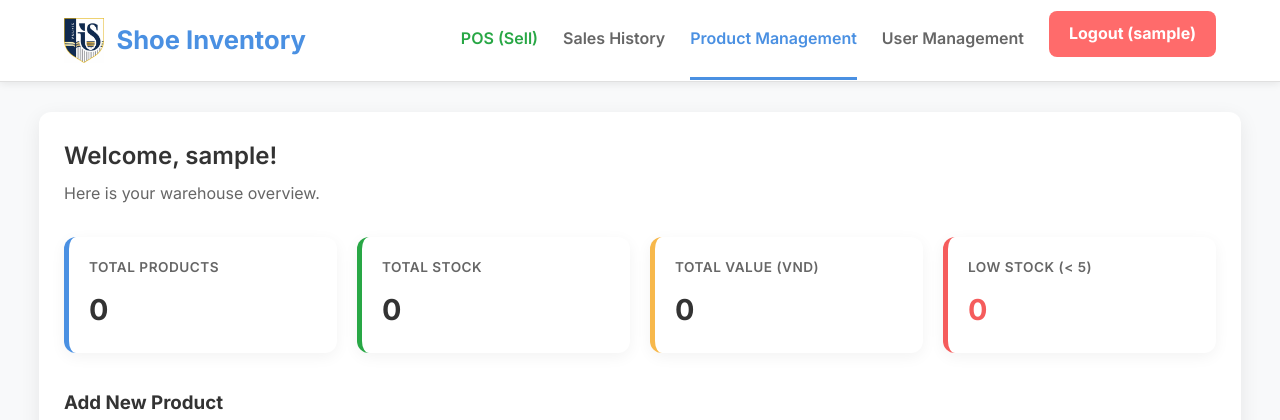
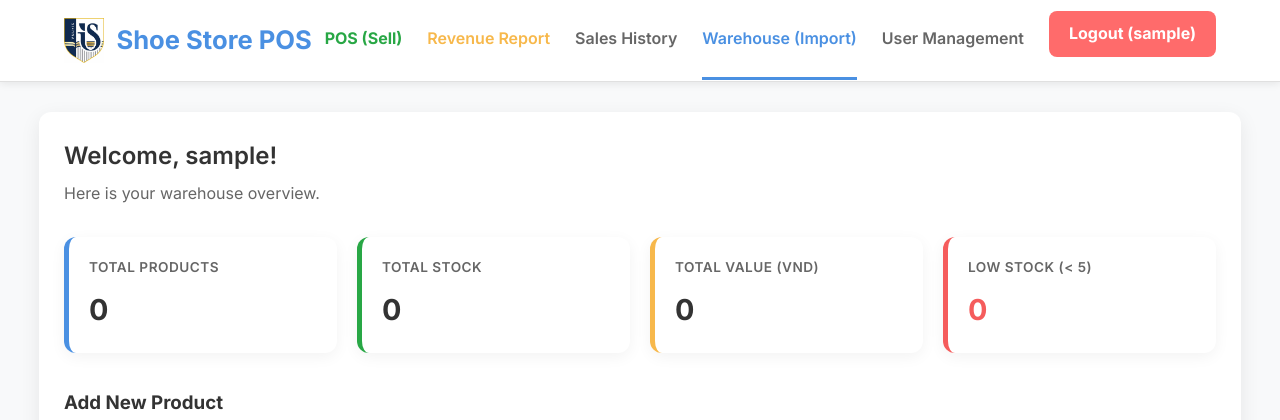
Before and after one commit to minhduc29-07/web, a PHP site: page /index.php in a window 1280 px wide. Shown: the top 420 px of the page. Run offline with PHP 8.4, Linux system fonts and the light colour scheme; the visitor is signed in with stand-in values (Sample User, id 1); data that the repository does not hold is empty.

Commit message:
Update navigation.php

```diff
--- a/navigation.php
+++ b/navigation.php
@@ -1,36 +1,48 @@
 <?php
-// Get the current page name
+// Lấy tên trang hiện tại để tô màu menu active
 $current_page = basename($_SERVER['PHP_SELF']);
 ?>
 
 <nav class="navbar">
-    <a href="index.php" class="nav-brand">
+    <a href="pos.php" class="nav-brand">
         <img src="logo.png" alt="Logo">
-        Shoe Inventory <!-- Translated -->
+        Shoe Store POS
     </a>
+
     <ul class="nav-links">
         <li>
-            <a href="pos.php" style="color: #28a745;">POS (Sell)</a> </li>
-        <li>
-            <a href="sales_history.php">Sales History</a>
+            <a href="pos.php" class="<?php echo ($current_page == 'pos.php') ? 'active' : ''; ?>" style="color: #28a745; font-weight: bold;">
+                POS (Sell)
+            </a>
         </li>
         <li>
+            <a href="report.php" class="<?php echo ($current_page == 'report.php') ? 'active' : ''; ?>" style="color: #F7B84B;">
+                Revenue Report
+            </a>
+        </li>
+        <li>
+            <a href="sales_history.php" class="<?php echo ($current_page == 'sales_history.php') ? 'active' : ''; ?>">
+                Sales History
+            </a>
+        </li>
+
+        <li>
             <a href="index.php" class="<?php echo ($current_page == 'index.php') ? 'active' : ''; ?>">
-                Product Management <!-- Translated -->
+                Warehouse (Import)
             </a>
         </li>
 
         <?php if (isset($_SESSION['role']) && $_SESSION['role'] == 'admin'): ?>
             <li>
                 <a href="manage_users.php" class="<?php echo ($current_page == 'manage_users.php') ? 'active' : ''; ?>">
-                    User Management <!-- Translated -->
+                    User Management
                 </a>
             </li>
         <?php endif; ?>
 
         <li>
             <a href="logout.php" class="logout-link">
-                Logout (<?php echo html_safe($_SESSION['username'] ?? 'User'); ?>) <!-- Translated -->
+                Logout (<?php echo isset($_SESSION['username']) ? htmlspecialchars($_SESSION['username']) : 'User'; ?>)
             </a>
         </li>
     </ul>
```
